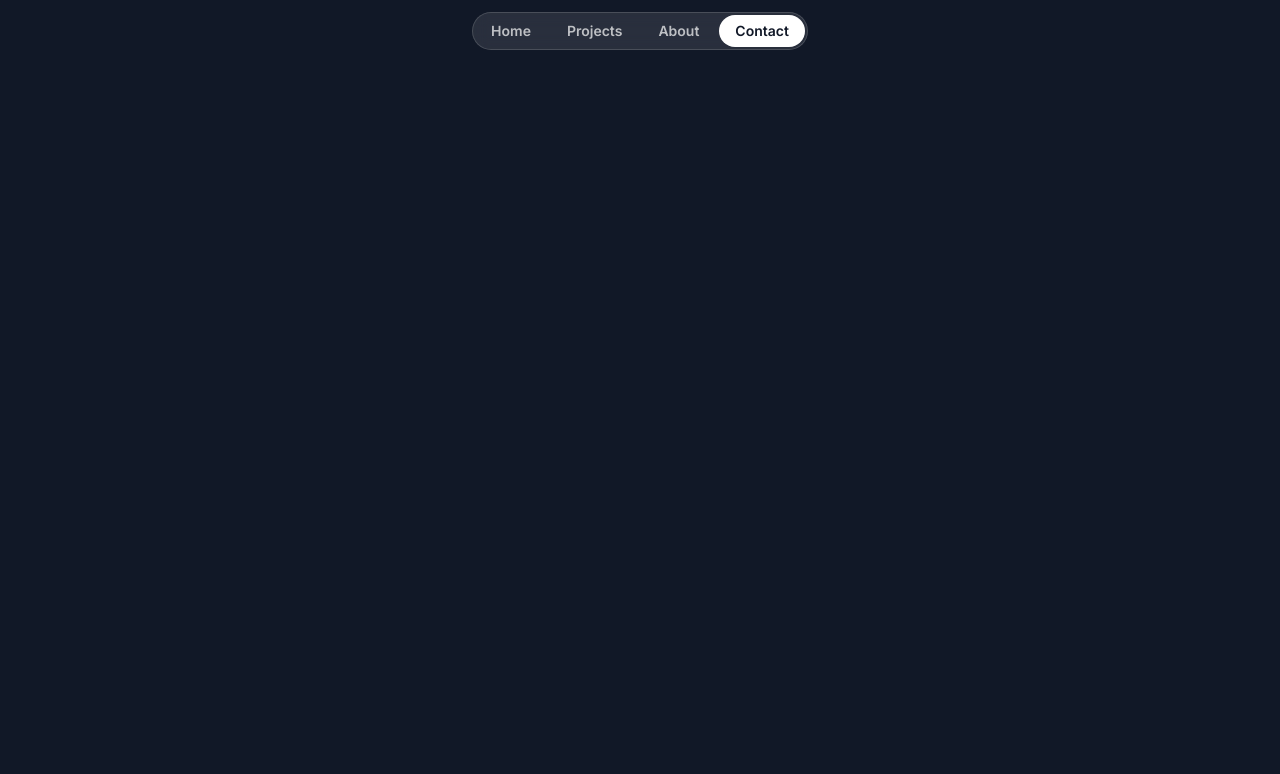
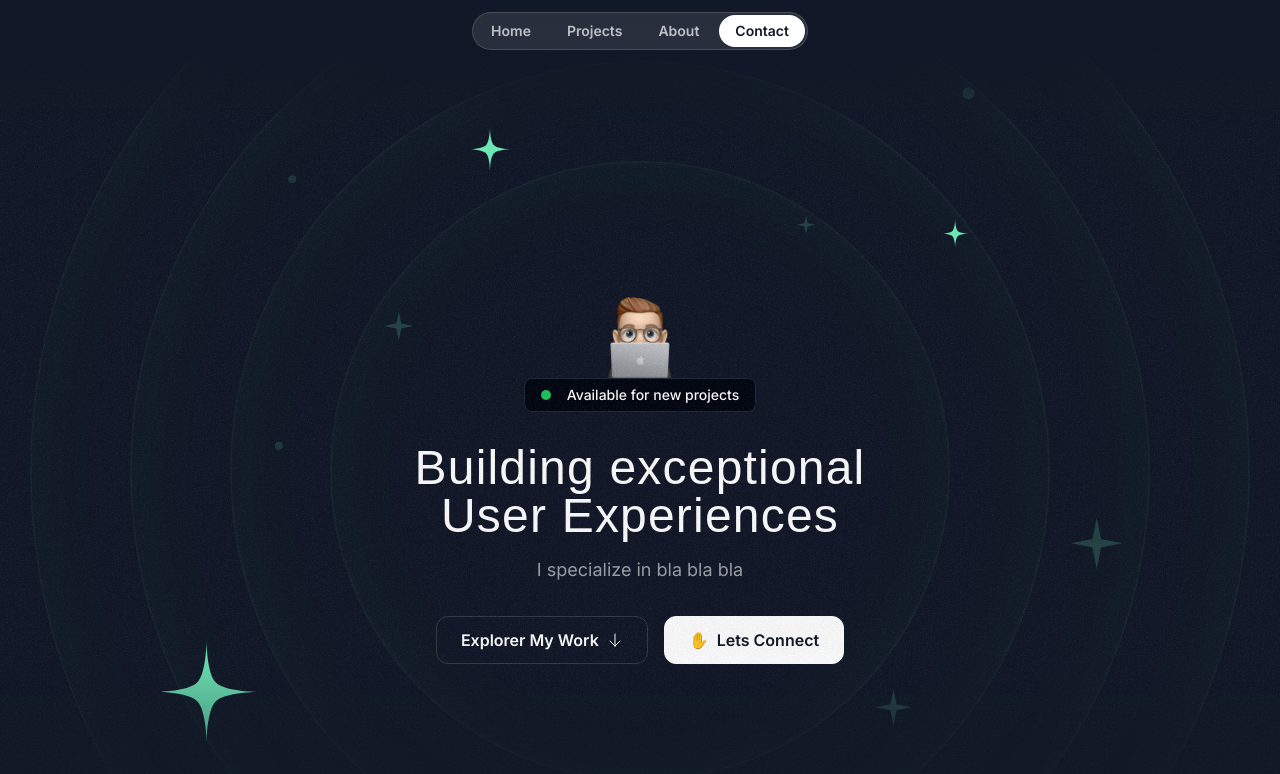
Before and after one commit to makhmudgaly/portfolio, a Next.js app: page / in a window 1280 px wide. Shown: the top 774 px of the page. Built offline with nearby package versions, Linux system fonts and the light colour scheme; a web font is replaced by a local one.

Commit message:
feat(hero): add hero section

```diff
--- a/src/app/globals.css
+++ b/src/app/globals.css
@@ -6,4 +6,7 @@
     .nav-item {
         @apply px-4 py-1.5 rounded-full text-white/70 text-sm font-semibold hover:bg-white/10 hover:text-white transition duration-300;
     }
+    .hero-ring {
+        @apply absolute inset-0  border-2 top-1/2 left-1/2 -translate-x-1/2 -translate-y-1/2 rounded-full border-emerald-300/5 shadow-[0_0_80px_inset] shadow-emerald-300/5;
+    }
 }
--- a/src/app/page.tsx
+++ b/src/app/page.tsx
@@ -1,8 +1,11 @@
 import { Header } from "@/sections/Header";
+import { HeroSection} from '@/sections/Hero';
+
 export default function Home() {
   return (
     <div>
       <Header />
+      <HeroSection />
     </div>
   );
 }
--- /dev/null
+++ b/src/components/HeroOrbit.tsx
@@ -0,0 +1,17 @@
+import { PropsWithChildren } from "react";
+export const HeroOrbit = ({
+  children,
+  size,
+  rotation
+}: PropsWithChildren<{ size: number; rotation: number;}>) => {
+  return (
+    <div className="absolute left-1/2 top-1/2 -translate-x-1/2 -translate-y-1/2 ">
+      <div
+        className="flex items-start justify-start"
+        style={{ transform: `rotate(${rotation}deg)`,height: `${size}px`, width: `${size}px` }}
+      >
+        <div className="inline-flex" style={{transform: `rotate(${rotation * -1}deg)`}}>{children}</div>
+      </div>
+    </div>
+  );
+};
--- a/src/sections/Header.tsx
+++ b/src/sections/Header.tsx
@@ -1,6 +1,6 @@
 export const Header = () => {
   return (
-    <div className="flex justify-center items-center relative top-3">
+    <div className="flex justify-center items-center relative top-3 w-full z-10">
       <nav className="flex gap-1 p-0.5 border border-white/15 rounded-full bg-white/10 backdrop-blur">
         <a href="#" className="nav-item">
           Home
--- a/src/sections/Hero.tsx
+++ b/src/sections/Hero.tsx
@@ -1,3 +1,100 @@
+import memojiImage from "@/assets/images/memoji-computer.png";
+import Image from "next/image";
+import ArrowDown from "@/assets/icons/arrow-down.svg";
+import grainImage from "@/assets/images/grain.jpg";
+import StarIcon from "@/assets/icons/star.svg";
+import SparkleIcon from "@/assets/icons/sparkle.svg";
+
+import { HeroOrbit } from "@/components/HeroOrbit";
+
 export const HeroSection = () => {
-  return <div>Hero Section</div>;
+  return (
+    <div className="py-32 md:py-48 lg:py-60 relative z-0 overflow-x-clip">
+      <div className="absolute inset-0 [mask-image:linear-gradient(to_bottom,transparent,black_10%,black_70%,transparent)]">
+        <div
+          className="absolute inset-0 -z-30 opacity-5"
+          style={{ backgroundImage: `url(${grainImage.src})` }}
+        ></div>
+        <div className="size-[620px] hero-ring"></div>
+        <div className="size-[820px] hero-ring"></div>
+        <div className="size-[1020px] hero-ring"></div>
+        <div className="size-[1220px] hero-ring"></div>
+        <HeroOrbit size={800} rotation={-72}>
+          <StarIcon className="size-28 text-emerald-300"></StarIcon>
+        </HeroOrbit>
+
+        <HeroOrbit size={550} rotation={20}>
+          <StarIcon className="size-12 text-emerald-300"></StarIcon>
+        </HeroOrbit>
+
+        <HeroOrbit size={590} rotation={98}>
+          <StarIcon className="size-8 text-emerald-300"></StarIcon>
+        </HeroOrbit>
+
+        <HeroOrbit size={430} rotation={-14}>
+          <SparkleIcon className="size-8 text-emerald-300/20"></SparkleIcon>
+        </HeroOrbit>
+
+        <HeroOrbit size={440} rotation={79}>
+          <SparkleIcon className="size-5 text-emerald-300/20"></SparkleIcon>
+        </HeroOrbit>
+
+        <HeroOrbit size={530} rotation={178}>
+          <SparkleIcon className="size-10 text-emerald-300/20"></SparkleIcon>
+        </HeroOrbit>
+
+        <HeroOrbit size={710} rotation={144}>
+          <SparkleIcon className="size-14 text-emerald-300/20"></SparkleIcon>
+        </HeroOrbit>
+
+        <HeroOrbit size={720} rotation={86}>
+          <div className="size-3 rounded-full bg-emerald-300/15"></div>
+        </HeroOrbit>
+
+        <HeroOrbit size={520} rotation={-41}>
+          <div className="size-2 rounded-full bg-emerald-300/15"></div>
+        </HeroOrbit>
+
+        <HeroOrbit size={650} rotation={-5}>
+          <div className="size-2 rounded-full bg-emerald-300/15"></div>
+        </HeroOrbit>
+      </div>
+
+      <div className="container">
+        <div className="flex flex-col items-center">
+          <Image
+            src={memojiImage}
+            className="size-[100px]"
+            alt="Person peeking from behind"
+          />
+          <div className="bg-gray-950 border border-gray-800 px-4 py-1.5 inline-flex items-center gap-4 rounded-lg">
+            <div className="bg-green-500 size-2.5 rounded-full"></div>
+            <div className="text-sm font-medium">
+              Available for new projects
+            </div>
+          </div>
+        </div>
+        <div className="max-w-lg mx-auto">
+          <h1 className="font-serif text-3xl text-center mt-8 tracking-wide md:text-5xl">
+            {" "}
+            Building exceptional User Experiences{" "}
+          </h1>
+          <p className="mt-4 text-center text-white/60 md:text-lg">
+            {" "}
+            I specialize in bla bla bla
+          </p>
+        </div>
+        <div className="flex flex-col md:flex-row justify-center items-center mt-8 gap-4">
+          <button className="inline-flex items-center gap-2 border border-white/15 px-6 h-12 rounded-xl">
+            <span className="font-semibold">Explorer My Work</span>
+            <ArrowDown className="size-4"></ArrowDown>
+          </button>
+          <button className="inline-flex items-center gap-2 border border-white bg-white text-gray-900 h-12 px-6 rounded-xl">
+            <span>✋</span>
+            <span className="font-semibold">Lets Connect</span>
+          </button>
+        </div>
+      </div>
+    </div>
+  );
 };
```
